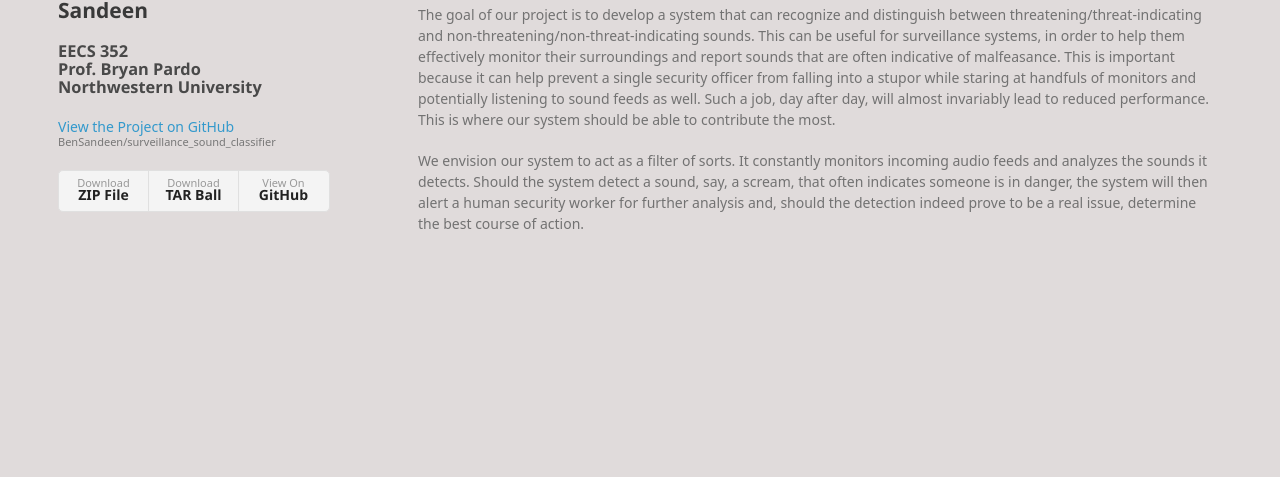
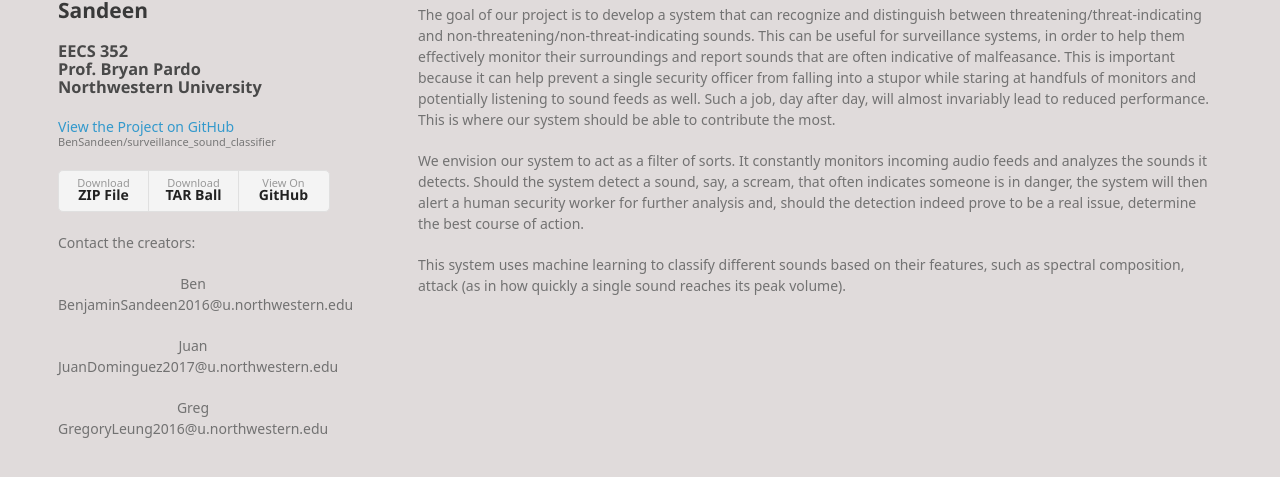
Before and after one commit to BenSandeen/surveillance_sound_classifier, a plain HTML site: page index.html in a window 1280 px wide. Shown: the part 105-582 px from the top of the page. Drawn offline with Linux system fonts and the light colour scheme; a web font is replaced by a local one.

Commit message:
adding names and emails

```diff
--- a/index.html
+++ b/index.html
@@ -35,6 +35,19 @@
           <li><a href="https://github.com/BenSandeen/surveillance_sound_classifier">View On
               <strong>GitHub</strong></a></li>
         </ul>
+        <div class="still_not_a_table" id="not_a_table">Contact the creators:
+            <p>
+                <p><div align="center">Ben</div>
+                    <div>BenjaminSandeen2016@u.northwestern.edu</div>
+                </p>
+                <p><div align="center">Juan</div>
+                    <div>JuanDominguez2017@u.northwestern.edu</div>
+                </p>
+                <p><div align="center">Greg</div>
+                    <div>GregoryLeung2016@u.northwestern.edu</div>
+                </p>
+            </p>
+        </div>
       </header>
       <section>
 
@@ -53,6 +66,11 @@
     detects.  Should the system detect a sound, say, a scream, that often indicates someone is in danger, the system will then alert
     a human security worker for further analysis and, should the detection indeed prove to be a real issue, determine the best
     course of action.
+</p>
+    This system uses machine learning to classify different sounds based on their features, such as spectral composition, attack
+    (as in how quickly a single sound reaches its peak volume).
+<p>
+
 </p>
 
 <!--
```
